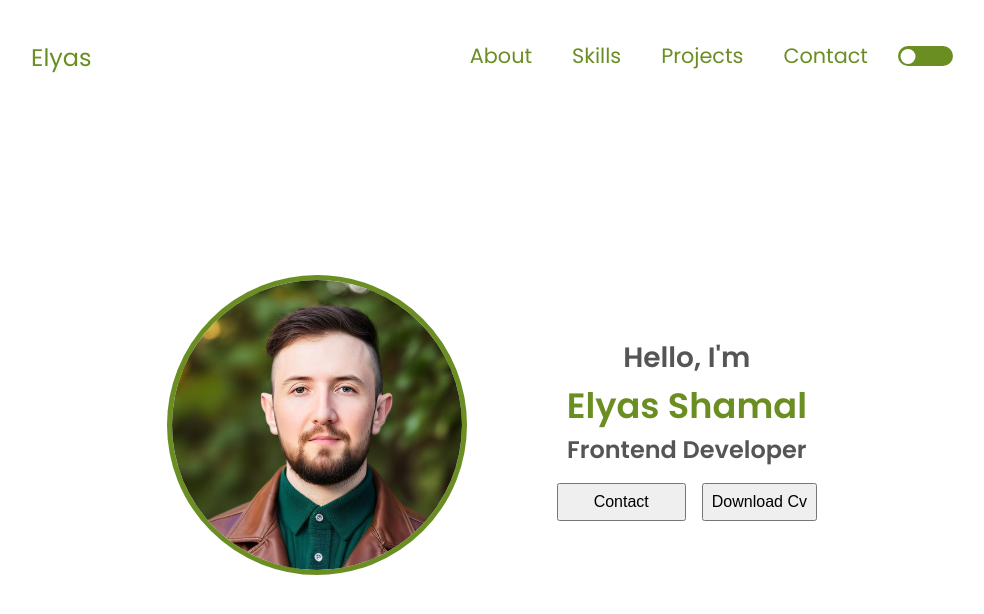
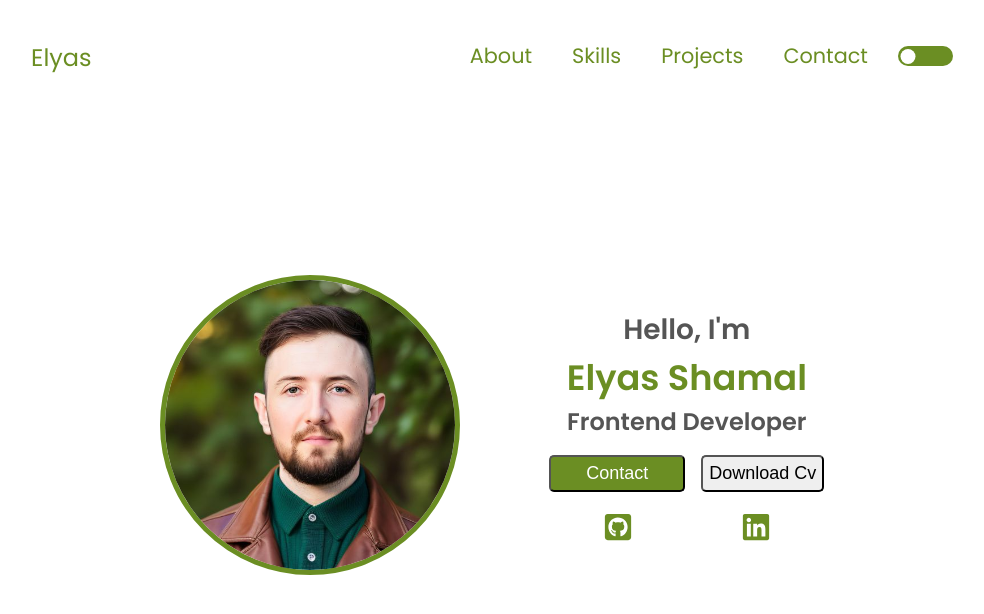
Before and after one commit to ElyasShamal/Portfolio, a React (Create React App) app: page / in a window 1280 px wide. Shown: the top 614 px of the page, without its empty margins (148-1132 px from the left). Built offline with nearby package versions, Linux system fonts and the light colour scheme.

Commit message:
finish main section

```diff
--- a/package.json
+++ b/package.json
@@ -11,6 +11,7 @@
     "@testing-library/user-event": "^13.5.0",
     "react": "^18.2.0",
     "react-dom": "^18.2.0",
+    "react-icons": "^4.11.0",
     "react-router-dom": "^6.17.0",
     "react-scripts": "5.0.1",
     "react-switch": "^7.0.0",
--- a/src/App.css
+++ b/src/App.css
@@ -117,13 +117,28 @@ html {
 }
 
 .btn {
-  padding: 8px 8px;
-  font-size: 16px;
+  padding: 6px 6px;
+  font-size: 18px;
   cursor: pointer;
+  border-radius: 5px;
 }
 
 .info-btns :nth-child(1) {
+  background-color: olivedrab;
   padding: 0px 35px;
+  color: white;
+}
+.social {
+  display: flex;
+  flex-direction: row;
+  justify-content: space-around;
+}
+
+.SocialIcons {
+  margin-top: 20px;
+  color: olivedrab;
+  font-size: 30px;
+  border-radius: 5px;
 }
 
 .light {
--- /dev/null
+++ b/src/Components/Icons.js
@@ -0,0 +1,25 @@
+import React from "react";
+import { FaGithubSquare, FaLinkedin } from "react-icons/fa";
+
+function Icons() {
+  return (
+    <div className="social">
+      <a
+        href="https://github.com/ElyasShamal"
+        target="_blank"
+        rel="noopener noreferrer"
+      >
+        <FaGithubSquare className="SocialIcons" />
+      </a>
+      <a
+        href="https://www.linkedin.com/in/mohammad-elyas-s-b975b7275/"
+        target="_blank"
+        rel="noopener noreferrer"
+      >
+        <FaLinkedin className="SocialIcons" />
+      </a>
+    </div>
+  );
+}
+
+export default Icons;
--- a/src/Components/Main.js
+++ b/src/Components/Main.js
@@ -2,19 +2,21 @@ import React from "react";
 import About from "./About";
 import elyas from "./photos/elyas.jpg";
 import Button from "./Button";
+import Icons from "./Icons";
 
 function Main() {
   return (
     <main className="main">
       <div className="container">
         <div className="image-container">
-          <img src={elyas} alt="Elyas" className="image" loading="lazy" />
+          <img src={elyas} alt="Elyas" className="image" />
         </div>
         <div className="information">
           <p className="p-1">Hello, I'm</p>
           <h1 className="title">Elyas Shamal</h1>
           <p className="p-2">Frontend Developer</p>
           <Button />
+          <Icons />
         </div>
       </div>
 
```
Also changed, not shown: 1 other file (tests, documents, lock files or other folders).
